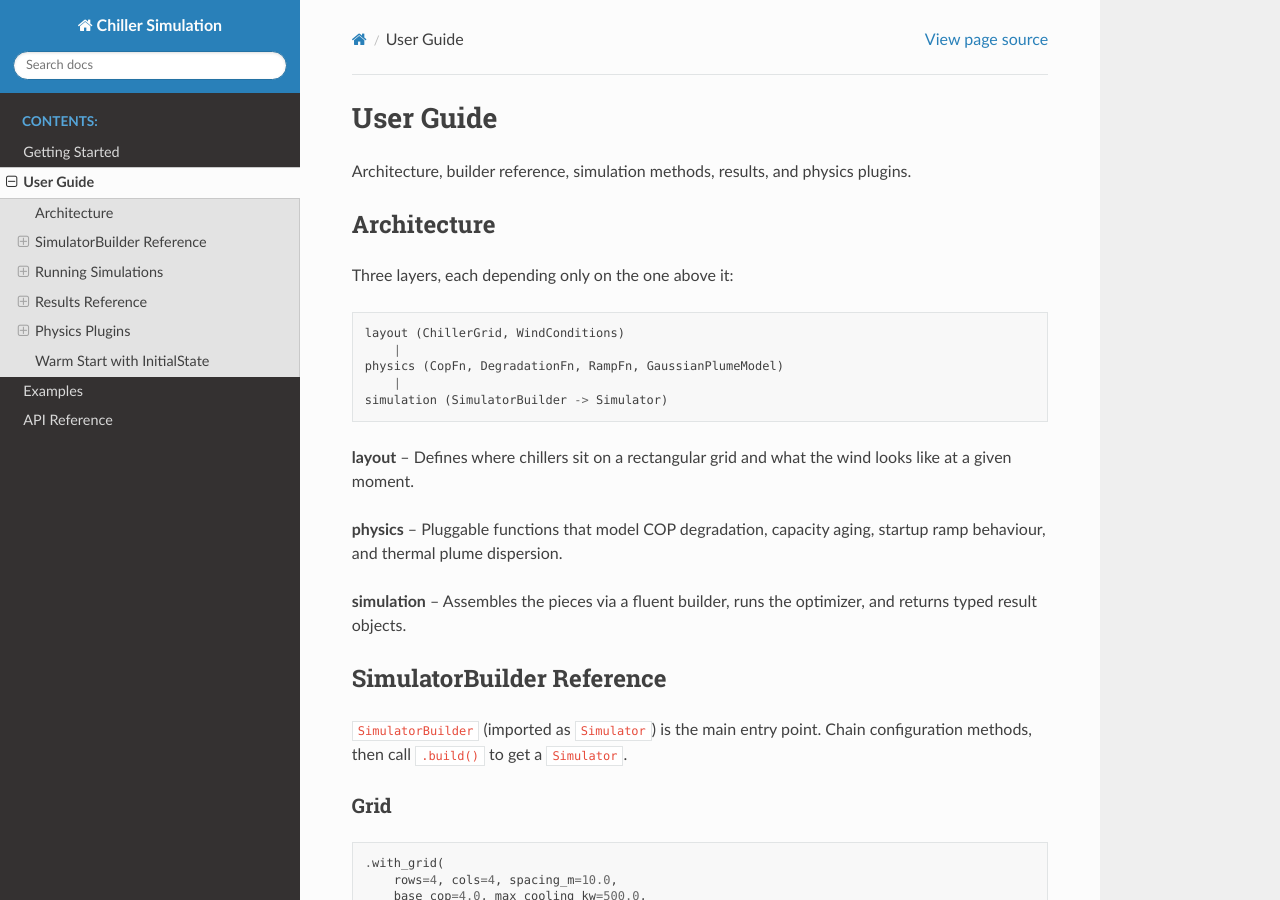
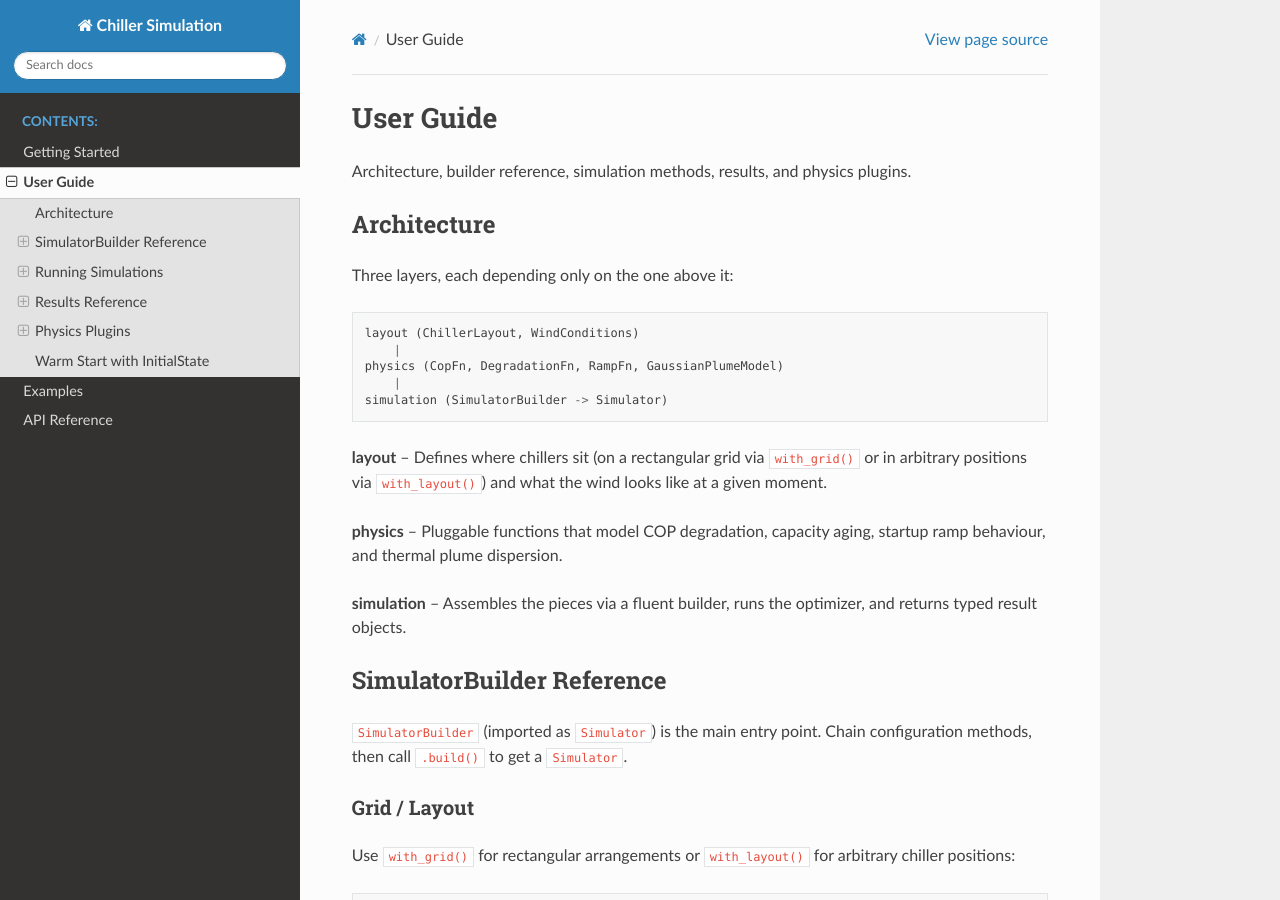
Before and after one commit to ME421-Capstone-Project/chiller-model, a Sphinx documentation site: the page built from docs/user-guide.rst, in a window 1280 px wide and 900 px high. Built offline with Sphinx 7.4.7 and the Read the Docs theme 3.1.0, drawn with Linux system fonts in a browser that asks for light colours; some of the changed text lies outside the part shown.

Commit message:
docs: update all references from ChillerGrid to ChillerLayout
Co-Authored-By: Claude Opus 4.6 (1M context) <noreply@anthropic.com>

```diff
--- a/docs/user-guide.rst
+++ b/docs/user-guide.rst
@@ -10,13 +10,14 @@ Architecture
 
 Three layers, each depending only on the one above it::
 
-   layout (ChillerGrid, WindConditions)
+   layout (ChillerLayout, WindConditions)
        |
    physics (CopFn, DegradationFn, RampFn, GaussianPlumeModel)
        |
    simulation (SimulatorBuilder -> Simulator)
 
-**layout** -- Defines where chillers sit on a rectangular grid and what the
+**layout** -- Defines where chillers sit (on a rectangular grid via
+``with_grid()`` or in arbitrary positions via ``with_layout()``) and what the
 wind looks like at a given moment.
 
 **physics** -- Pluggable functions that model COP degradation, capacity aging,
@@ -32,8 +33,11 @@ SimulatorBuilder Reference
 ``SimulatorBuilder`` (imported as ``Simulator``) is the main entry point.
 Chain configuration methods, then call ``.build()`` to get a ``Simulator``.
 
-Grid
-^^^^
+Grid / Layout
+^^^^^^^^^^^^^
+
+Use ``with_grid()`` for rectangular arrangements or ``with_layout()`` for
+arbitrary chiller positions:
 
 .. code-block:: python
 
@@ -125,7 +129,7 @@ Build
 
    simulator = builder.build()
 
-Raises ``ValueError`` if required fields are missing. Required: grid,
+Raises ``ValueError`` if required fields are missing. Required: grid or layout,
 wind or wind_fn, ambient_temp or ambient_temp_fn, load_fn.
 
 
```
Also changed, not shown: CLAUDE.md (+3 -3 lines), README.md (+3 -3 lines), 1 other file.
